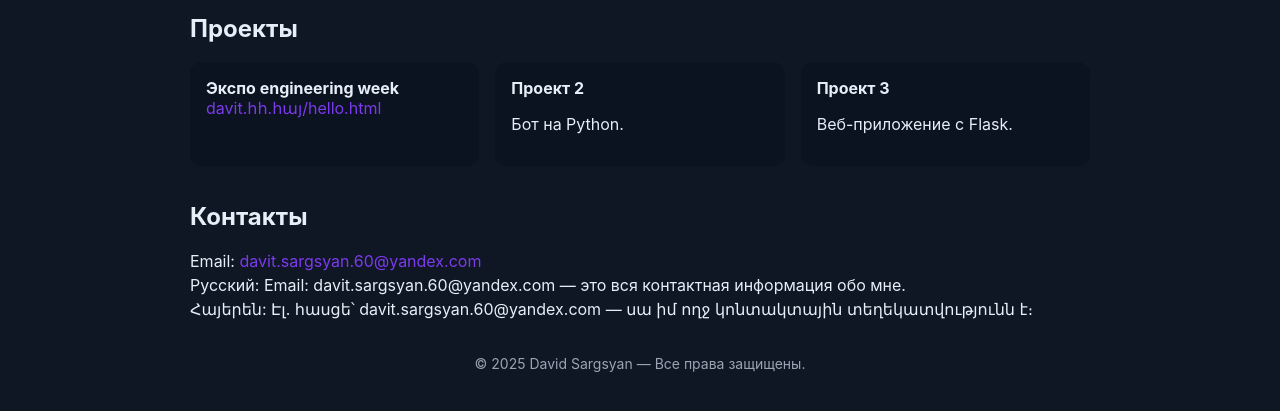
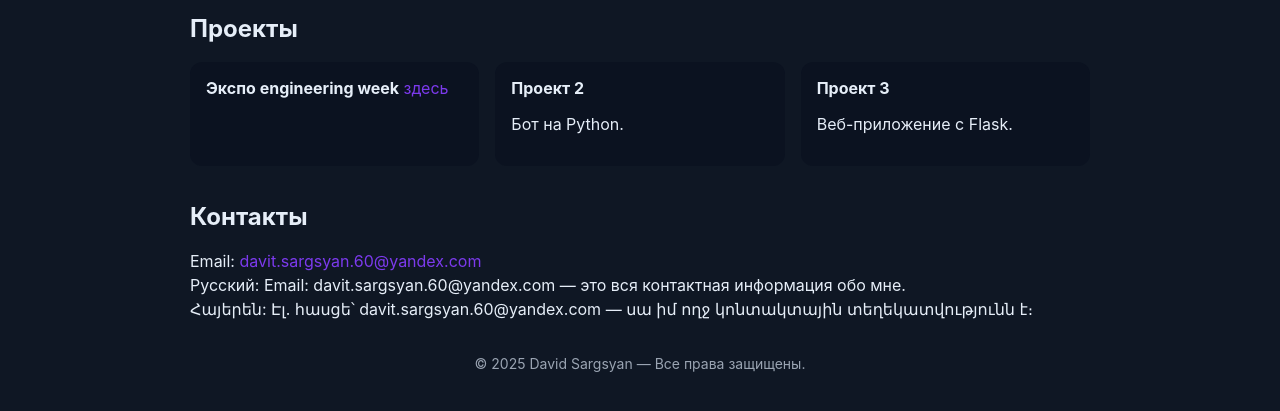
Before and after one commit to SSD-unix/site-2, a plain HTML site: page index.html in a window 1280 px wide. Shown: the part 297-708 px from the top of the page. Drawn offline with Linux system fonts and the light colour scheme.

Commit message:
Update index.html

```diff
--- a/index.html
+++ b/index.html
@@ -86,7 +86,7 @@
   <section id="projects">
     <h2>Проекты</h2>
     <div class="projects">
-      <div class="project"><strong>Экспо engineering week</strong> <a href="https://www.w3schools.com">davit.հհ.հայ/hello.html</a> </div>
+      <div class="project"><strong>Экспо engineering week</strong> <a href="davit.հհ.հայ/hello.html">здесь</a> </div>
       <div class="project"><strong>Проект 2</strong><p>Бот на Python.</p></div>
       <div class="project"><strong>Проект 3</strong><p>Веб-приложение с Flask.</p></div>
     </div>
```
